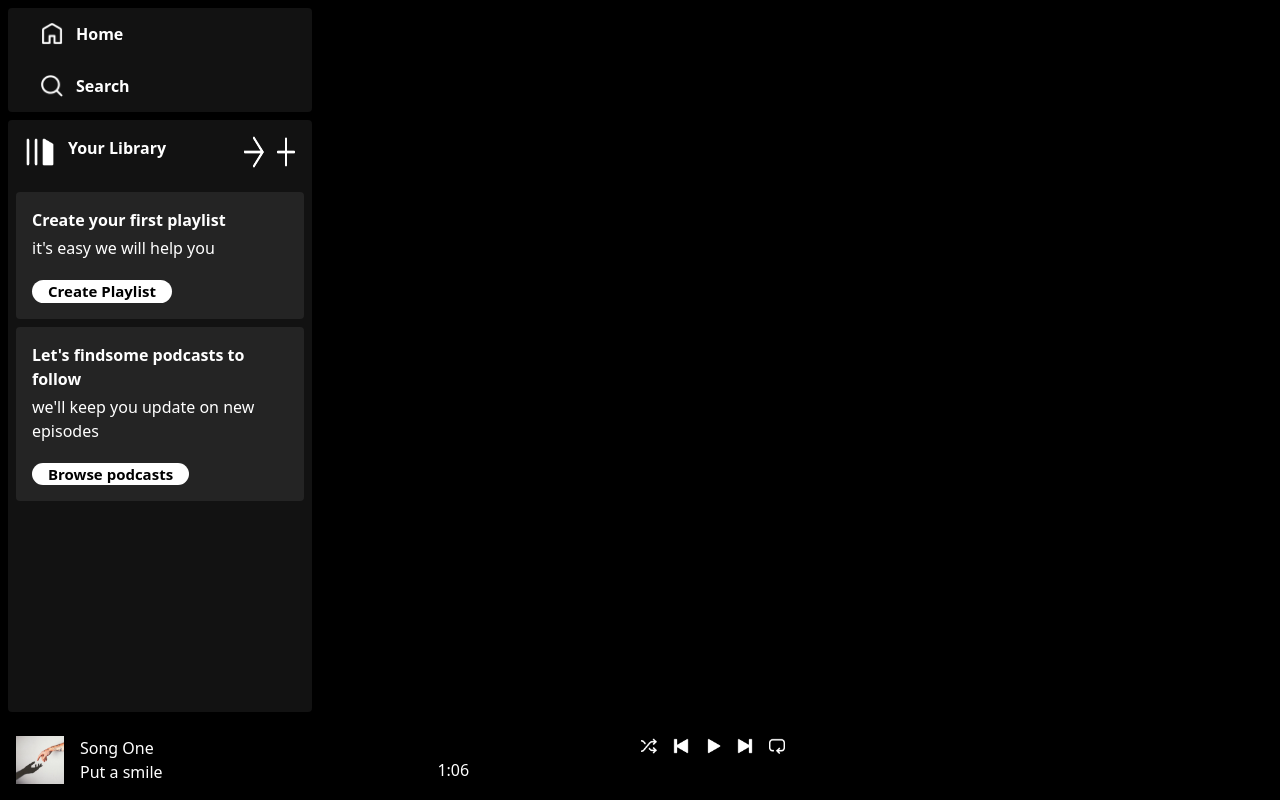
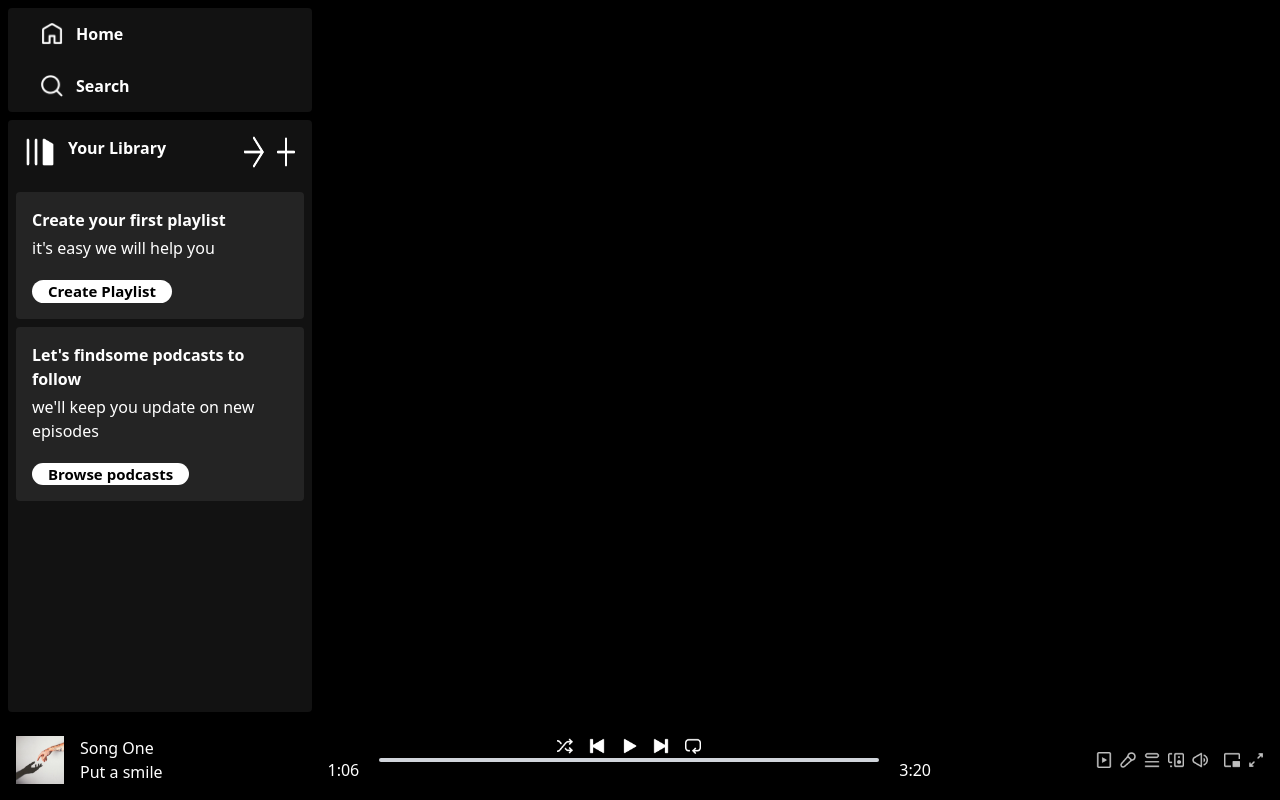
Before and after one commit to DonShanilka/spotify-clone--Use-React-Js-, a React (Vite) app: page / in a window 1280 px wide. Built offline with nearby package versions, Linux system fonts and the light colour scheme.

Commit message:
add icon and update Palyer jsx

```diff
--- a/src/components/Player.jsx
+++ b/src/components/Player.jsx
@@ -22,10 +22,23 @@
                 </div>
                 <div className='flex item-center gap-5'>
                     <p>1:06</p>
-                    <div className='w-[60vw] max-w-[500px] gb-gray-300 rounded-full cursor-pointer'>
-                        <hr className='h-1 border-none w-0 bg-green-800' />
+                    <div className='h-1 w-[60vw] max-w-[500px] bg-gray-300 rounded-full cursor-pointer'>
+                        <hr className='h-1 border-none w-0 bg-green-800 rounded-full' />
                     </div>
+                    <p>3:20</p>
                 </div>
+            </div>
+            <div className='hidden lg:flex items-center gap-2 opacity-75'>
+                <img className='w-4' src={assets.plays_icon} alt="" />
+                <img className='w-4' src={assets.mic_icon} alt="" />
+                <img className='w-4' src={assets.queue_icon} alt="" />
+                <img className='w-4' src={assets.speaker_icon} alt="" />
+                <img className='w-4' src={assets.volume_icon} alt="" />
+                <div>
+
+                </div>
+                <img className='w-4' src={assets.mini_player_icon} alt="" />
+                <img className='w-4' src={assets.zoom_icon} alt="" />
             </div>
         </div>
     )
```
